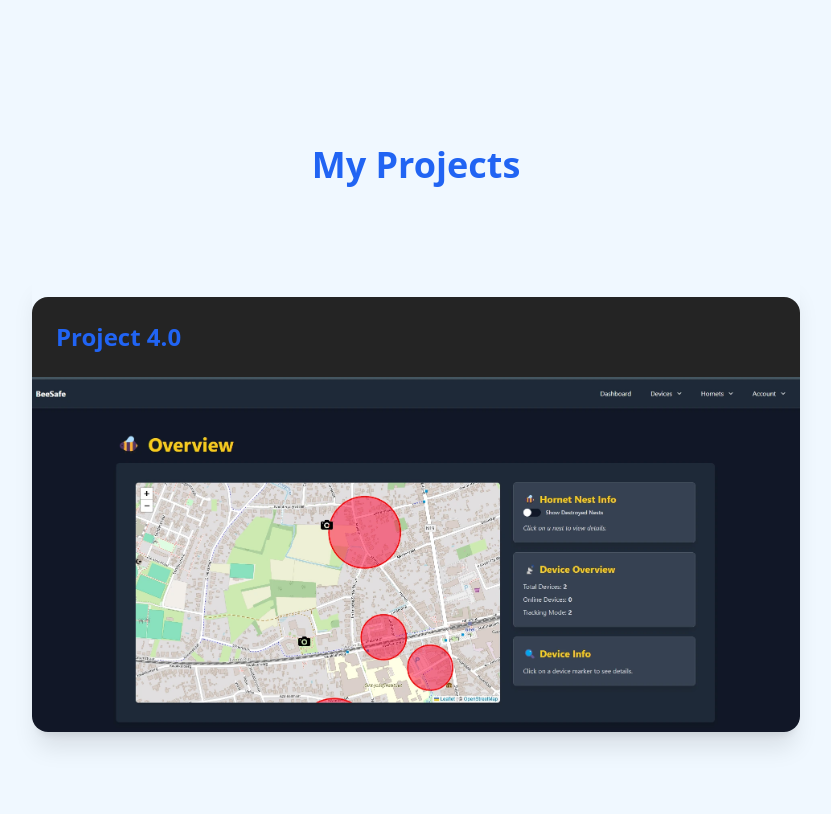
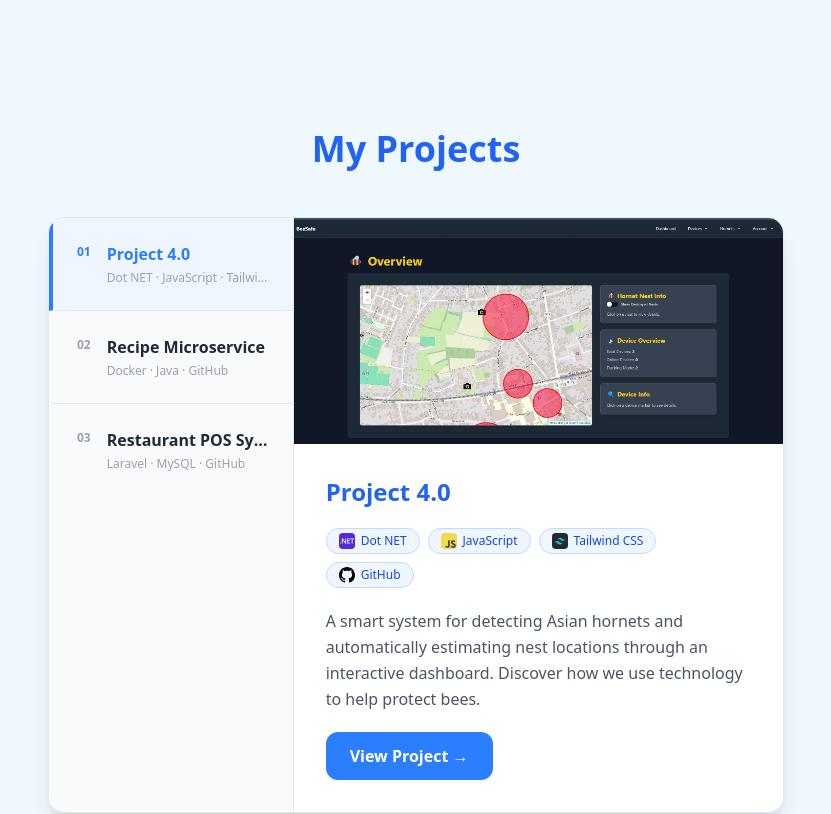
Before and after one commit to moussaramzi/portfolio, a React (Vite) app: page / in a window 1280 px wide. Shown: the part 3280-4094 px from the top of the page, without its empty margins (224-1055 px from the left). Built offline with nearby package versions, Linux system fonts and the light colour scheme.

Commit message:
updated projects section

```diff
--- a/src/components/data/projectsData.tsx
+++ b/src/components/data/projectsData.tsx
@@ -69,7 +69,7 @@ export const projects: Project[] = [
       },
       {
         src: "/tech/skill-icons--mysql-dark.svg",
-        alt: "Mysql",
+        alt: "MySQL",
         labelKey: "tech.mysql",
       },
       {
@@ -88,12 +88,12 @@ export const projects: Project[] = [
     technologies: [
       {
         src: "/tech/skill-icons--laravel-dark.svg",
-        alt: "Mysql",
-        labelKey: "tech.mysql",
+        alt: "Laravel",
+        labelKey: "tech.laravel",
       },
       {
         src: "/tech/skill-icons--mysql-dark.svg",
-        alt: "Mysql",
+        alt: "MySQL",
         labelKey: "tech.mysql",
       },
       {
--- a/src/components/projects.tsx
+++ b/src/components/projects.tsx
@@ -1,89 +1,109 @@
 "use client";
 
-import { motion } from "framer-motion";
+import { useState } from "react";
+import { motion, AnimatePresence } from "framer-motion";
 import { projects } from "./data/projectsData";
 import { useTranslation } from "react-i18next";
-
-interface Project {
-  id: string;
-  titleKey: string;
-  descriptionKey: string;
-  image: string;
-  link: string;
-}
-
-function ProjectCard({ project, index }: { project: Project; index: number }) {
-  const { t } = useTranslation(["projects"]);
-  return (
-    <motion.div
-      initial={{ opacity: 0, y: 50 }}
-      whileInView={{ opacity: 1, y: 0 }}
-      transition={{ duration: 0.5, delay: index * 0.15 }}
-      viewport={{ once: true }}
-      className="sticky top-32 w-full"
-      style={{
-        zIndex: index + 1,
-        marginTop: index === 0 ? "0" : "100px",
-      }}
-    >
-      <a
-        href={project.link}
-        className="block text-white rounded-2xl shadow-xl w-full max-w-5xl mx-auto relative overflow-hidden group cursor-pointer"
-      >
-        <div className="p-6 bg-[#242424] rounded-t-2xl mt-6">
-          <h3 className="text-2xl font-semibold">{t(project.titleKey)}</h3>
-        </div>
-        <div className="relative w-full">
-          <img
-            src={project.image}
-            alt={t(project.titleKey)}
-            className="w-full object-cover z-0 max-h-72 md:max-h-none"
-          />
-
-          {/* Description for mobile (bottom) */}
-          <div className="md:hidden w-full bg-gray-800
-           p-6">
-            <p className="text-gray-200 text-sm mb-2 break-words">
-              {t(project.descriptionKey)}
-            </p>
-            <a
-              href={project.link}
-              className="inline-block bg-blue-600 text-white py-2 px-4 rounded-xl mt-2 w-full text-center"
-            >
-              {t("view")}
-            </a>
-          </div>
-
-          {/* Description for desktop */}
-          <div className="hidden md:block absolute top-0 right-0 h-full w-0 group-hover:w-1/3 bg-gray-500/80 bg-opacity-70 transition-all duration-300 ease-in-out flex items-center justify-center z-20">
-            <div className="opacity-0 group-hover:opacity-100 transition-opacity duration-300 w-full h-full flex flex-col items-center justify-center p-0 group-hover:p-6">
-              <p className="text-gray-200 text-sm mb-4">
-                {t(project.descriptionKey)}
-              </p>
-              <span className="inline-block bg-blue-600 text-white py-2 px-4 rounded-xl hover:bg-blue-500 transition-colors ">
-                {t("view")}
-              </span>
-            </div>
-          </div>
-        </div>
-      </a>
-    </motion.div>
-  );
-}
+import { useNavigate } from "react-router-dom";
 
 export function Projects() {
   const { t } = useTranslation(["projects"]);
+  const navigate = useNavigate();
+  const [activeIndex, setActiveIndex] = useState(0);
+  const active = projects[activeIndex];
 
   return (
-    <section id="projects" className="relative pt-22 scroll-mt-20">
-      <h2 className="text-4xl font-bold text-center mb-20 top-16 sticky  py-2 ">
-        {t("htitle")}
-      </h2>
+    <section id="projects" className="py-20 scroll-mt-20 px-4">
+      <h2 className="text-4xl font-bold text-center mb-12">{t("htitle")}</h2>
 
-      <div className="relative flex flex-col items-center">
-        {projects.map((project, index) => (
-          <ProjectCard key={project.id} project={project} index={index} />
-        ))}
+      <div className="flex flex-col md:flex-row border border-gray-200 dark:border-gray-700 rounded-2xl overflow-hidden shadow-xl max-w-7xl mx-auto">
+
+        {/* ── Left: project list ── */}
+        <div className="md:w-1/3 border-b md:border-b-0 md:border-r border-gray-200 dark:border-gray-700 bg-gray-50 dark:bg-[#181818]">
+          {projects.map((project, i) => (
+            <button
+              key={project.id}
+              onClick={() => setActiveIndex(i)}
+              className={`w-full text-left flex items-start gap-4 px-6 py-6 border-l-4 border-b border-gray-200 dark:border-gray-700 last:border-b-0 transition-all duration-200
+                ${i === activeIndex
+                  ? "border-l-blue-500 bg-blue-50 dark:bg-blue-950/40"
+                  : "border-l-transparent hover:bg-gray-100 dark:hover:bg-gray-800/50"
+                }`}
+            >
+              <span
+                className={`text-xs font-bold tabular-nums mt-0.5 shrink-0 ${
+                  i === activeIndex ? "text-blue-500" : "text-gray-400"
+                }`}
+              >
+                {String(i + 1).padStart(2, "0")}
+              </span>
+              <div className="flex flex-col gap-1 min-w-0">
+                <span
+                  className={`text-base font-semibold truncate ${
+                    i === activeIndex
+                      ? "text-blue-500"
+                      : "text-gray-800 dark:text-gray-200"
+                  }`}
+                >
+                  {t(project.titleKey)}
+                </span>
+                <span className="text-xs text-gray-400 truncate">
+                  {project.technologies?.slice(0, 3).map((tech) => tech.alt).join(" · ")}
+                </span>
+              </div>
+            </button>
+          ))}
+        </div>
+
+        {/* ── Right: preview ── */}
+        <div className="md:w-2/3 bg-white dark:bg-[#1c1c1c] flex flex-col">
+          <AnimatePresence mode="wait">
+            <motion.div
+              key={active.id}
+              initial={{ opacity: 0, y: 10 }}
+              animate={{ opacity: 1, y: 0 }}
+              exit={{ opacity: 0, y: -10 }}
+              transition={{ duration: 0.2 }}
+              className="flex flex-col h-full"
+            >
+              <img
+                src={active.image}
+                alt={t(active.titleKey)}
+                className="w-full object-cover max-h-72 md:max-h-[26rem]"
+              />
+
+              <div className="p-8 flex flex-col gap-5 flex-1">
+                <h3 className="text-2xl font-bold">{t(active.titleKey)}</h3>
+
+                {active.technologies && (
+                  <div className="flex flex-wrap gap-2">
+                    {active.technologies.map((tech) => (
+                      <span
+                        key={tech.alt}
+                        className="flex items-center gap-1.5 bg-blue-50 dark:bg-blue-950/40 text-blue-700 dark:text-blue-300 border border-blue-200 dark:border-blue-800 rounded-full px-3 py-1 text-xs font-medium"
+                      >
+                        <img src={tech.src} alt={tech.alt} className="w-4 h-4" />
+                        {tech.alt}
+                      </span>
+                    ))}
+                  </div>
+                )}
+
+                <p className="text-base text-gray-600 dark:text-gray-400 leading-relaxed">
+                  {t(active.descriptionKey)}
+                </p>
+
+                <button
+                  onClick={() => navigate(active.link)}
+                  className="mt-auto self-start bg-blue-500 hover:bg-blue-600 text-white font-semibold px-6 py-3 rounded-xl transition-colors cursor-pointer"
+                >
+                  {t("view")} →
+                </button>
+              </div>
+            </motion.div>
+          </AnimatePresence>
+        </div>
+
       </div>
     </section>
   );
```
Also changed, not shown: 1 other file (tests, documents, lock files or other folders).
